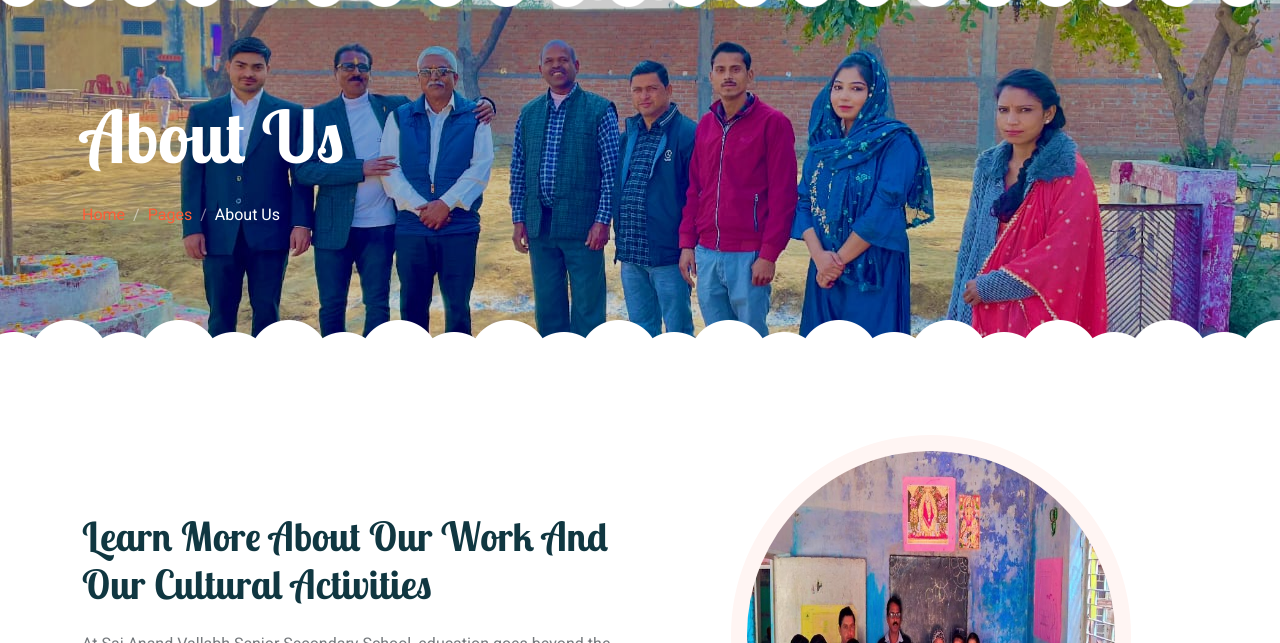
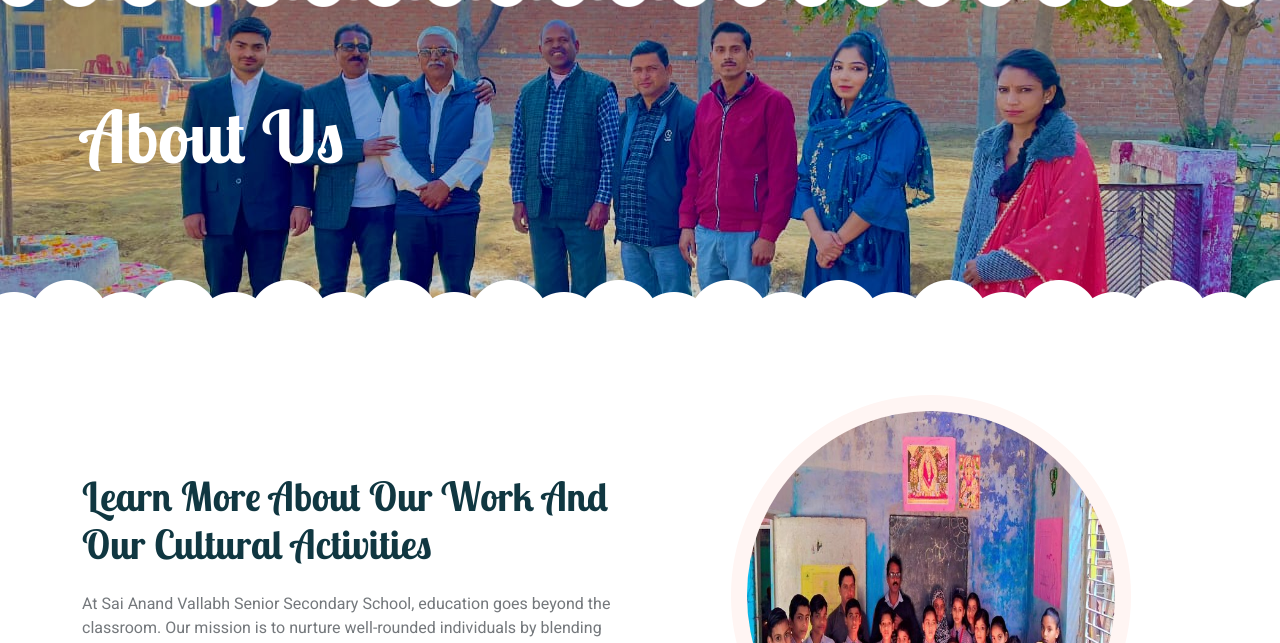
Before and after one commit to yashgupttaa/sab-school-web, a plain HTML site: page public/about.html in a window 1280 px wide. Shown: the part 88-731 px from the top of the page. Drawn offline with nearby package versions, Linux system fonts and the light colour scheme.

Commit message:
remove links from about page

```diff
--- a/public/about.html
+++ b/public/about.html
@@ -83,11 +83,11 @@
             <div class="container py-5">
                 <h1 class="display-2 text-white animated slideInDown mb-4">About Us</h1>
                 <nav aria-label="breadcrumb animated slideInDown">
-                    <ol class="breadcrumb">
+                    <!-- <ol class="breadcrumb">
                         <li class="breadcrumb-item"><a href="#">Home</a></li>
                         <li class="breadcrumb-item"><a href="#">Pages</a></li>
                         <li class="breadcrumb-item text-white active" aria-current="page">About Us</li>
-                    </ol>
+                    </ol> -->
                 </nav>
             </div>
         </div>
```
